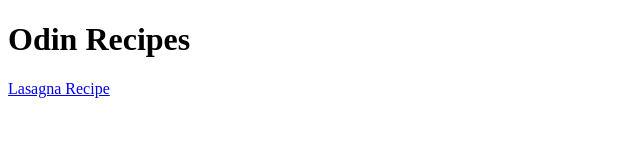
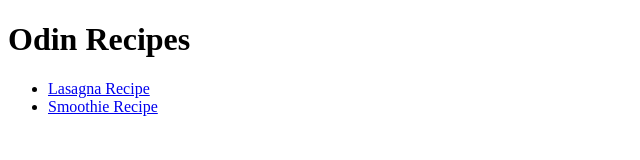
Before and after one commit to MartinPit/odin_recipes, a plain HTML site: page index.html in a window 1280 px wide. Shown: the whole page, without its empty margins (0-640 px from the left). Drawn offline with Linux system fonts and the light colour scheme.

Commit message:
reformatted to use unordered list

```diff
--- a/index.html
+++ b/index.html
@@ -6,6 +6,9 @@
 </head>
 <body>
     <h1>Odin Recipes</h1>
-    <a href="recipes/lasagna.html">Lasagna Recipe</a>
+    <ul>
+        <li><a href="recipes/lasagna.html">Lasagna Recipe</a></li>
+        <li><a href="recipes/smoothie.html">Smoothie Recipe</a></li>
+    </ul>
 </body>
 </html>
```
